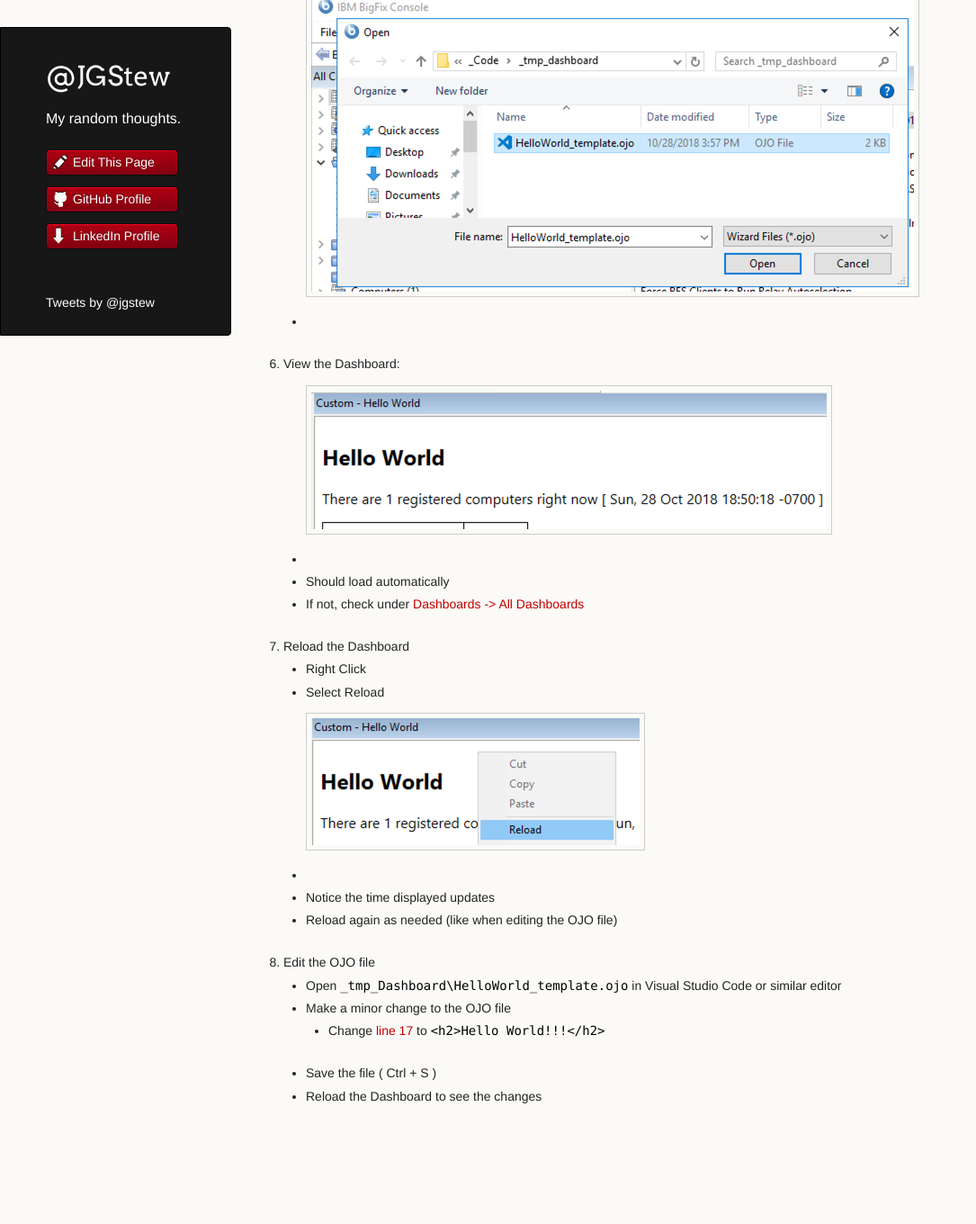
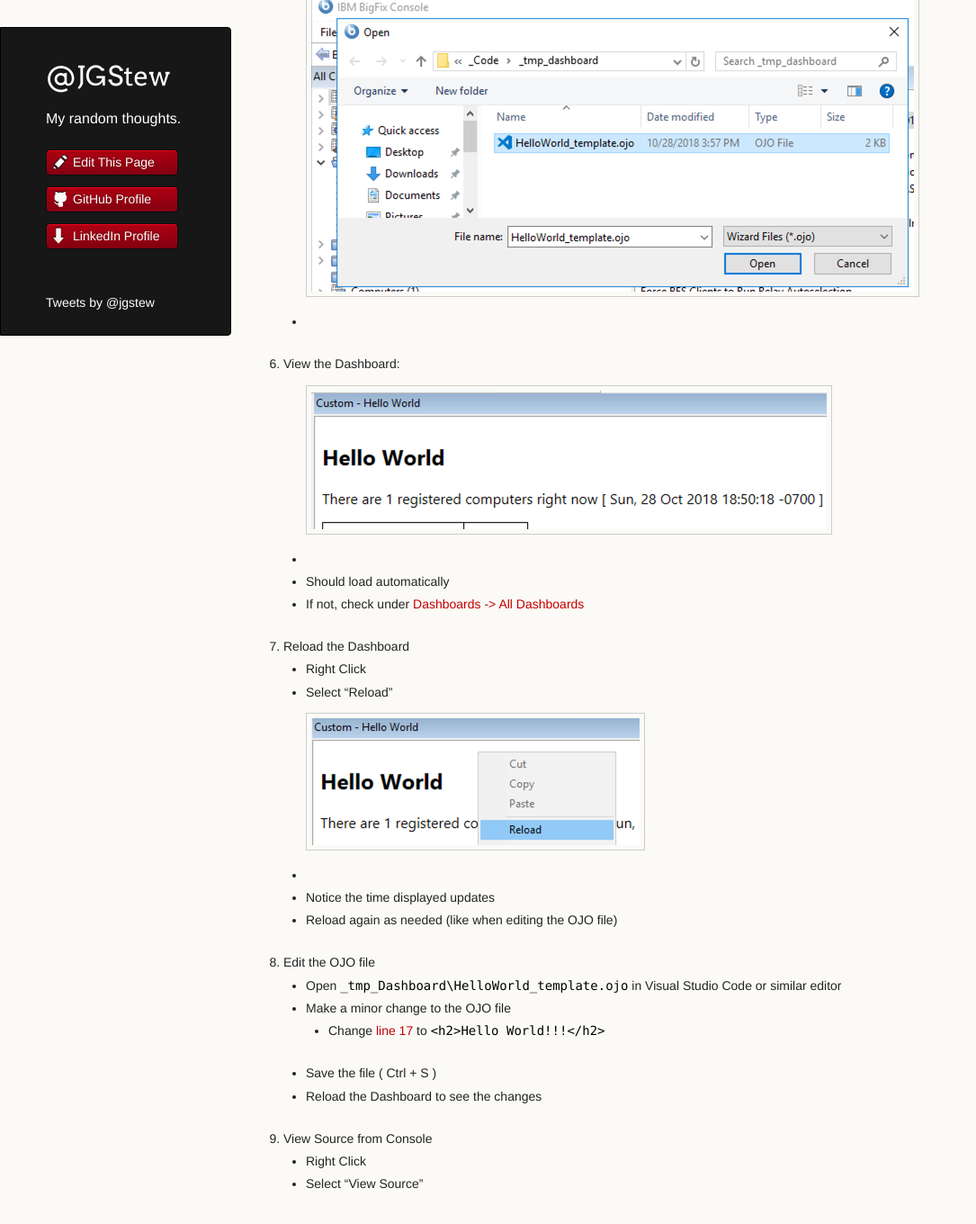
Before and after one commit to jgstew/jgstew.github.io, a Jekyll site: the page built from _posts/2018-10-29-Debug-Dashboard-In-BigFix-Console.md, in a window 1280 px wide and 1400 px high, scrolled down 1262 px. Shown: the top 1360 px of the window at 90% size, without its empty margins (0-1085 px from the left). Built offline with Jekyll 4.4.1, drawn with Linux system fonts in a browser that asks for light colours; nearby versions of some CDN libraries; comment, search, counter and statistics services are not loaded; before the commit the page ends 2565 px from its top, so only the background shows below that.

Commit message:
Update 2018-10-29-Debug-Dashboard-In-BigFix-Console.md

```diff
--- a/_posts/2018-10-29-Debug-Dashboard-In-BigFix-Console.md
+++ b/_posts/2018-10-29-Debug-Dashboard-In-BigFix-Console.md
@@ -22,7 +22,7 @@
     * If not, check under [Dashboards -> All Dashboards](/images/BigFix/Dashboards/DashboardLocationCustom.png)
 1. Reload the Dashboard
     * Right Click
-    * Select Reload
+    * Select "Reload"
     * ![Reload Dashboard](/images/BigFix/Dashboards/ReloadDashboard.png)
     * Notice the time displayed updates
     * Reload again as needed (like when editing the OJO file)
@@ -32,3 +32,6 @@
         * Change [line 17](https://github.com/jgstew/bigfix-content/blob/master/dashboards/HelloWorld_template.ojo#L17) to `<h2>Hello World!!!</h2>`
     * Save the file ( Ctrl + S )
     * Reload the Dashboard to see the changes
+1. View Source from Console
+    * Right Click
+    * Select "View Source"
```
